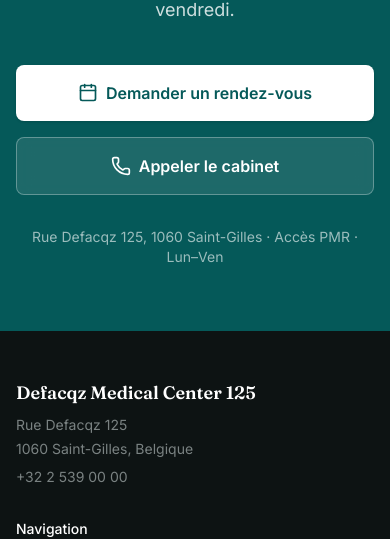
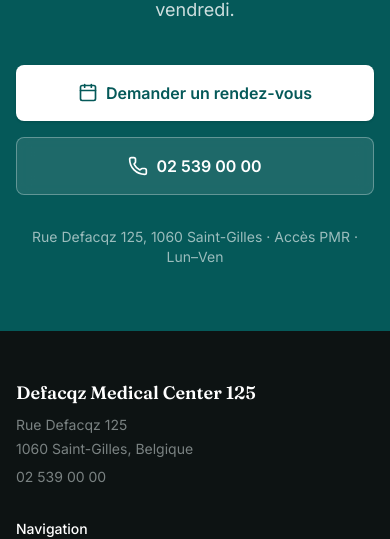
Before and after one commit to Fugushiva/defacqz-medical, a Next.js app: page / in a window 390 px wide. Shown: the part 6796-7335 px from the top of the page. Built offline with nearby package versions, Linux system fonts and the light colour scheme.

Commit message:
fix(P0): centralize phone number in lib/constants.ts — 02 539 00 00 canonical, Footer + CTAFinale + contact sidebar updated

```diff
--- a/app/contact/page.tsx
+++ b/app/contact/page.tsx
@@ -1,6 +1,7 @@
 import type { Metadata } from "next";
 import { Calendar, Phone, MapPin, Clock } from "lucide-react";
 import { ContactForm } from "@/components/forms/ContactForm";
+import { CONTACT } from "@/lib/constants";
 
 export const metadata: Metadata = {
   title: "Demandez votre rendez-vous en moins de 2 minutes",
@@ -38,10 +39,10 @@ const contactInfoItems = [
     title: "Téléphone",
     content: (
       <a
-        href="tel:+3225551234"
+        href={`tel:${CONTACT.phoneE164}`}
         className="text-brand-primary hover:underline focus-visible:outline-2 focus-visible:outline-offset-2 focus-visible:outline-brand-primary"
       >
-        02/555.12.34
+        {CONTACT.phoneDisplay}
       </a>
     ),
   },
@@ -72,12 +73,12 @@ const contactInfoItems = [
     title: "Doctoranytime",
     content: (
       <a
-        href="https://www.doctoranytime.be"
+        href={CONTACT.doctoranytimeUrl}
         target="_blank"
         rel="noopener noreferrer"
         className="text-brand-primary hover:underline focus-visible:outline-2 focus-visible:outline-offset-2 focus-visible:outline-brand-primary"
       >
-        Réserver en ligne
+        Réserver en ligne →
       </a>
     ),
   },
--- a/components/layout/Footer.tsx
+++ b/components/layout/Footer.tsx
@@ -1,4 +1,5 @@
 import Link from "next/link";
+import { CONTACT, SITE } from "@/lib/constants";
 
 export function Footer() {
   const currentYear = new Date().getFullYear();
@@ -10,18 +11,18 @@ export function Footer() {
           {/* Identity */}
           <div>
             <p className="font-heading text-white text-lg font-semibold mb-2">
-              Defacqz Medical Center 125
+              {SITE.name}
             </p>
             <address className="not-italic text-sm text-neutral-400 space-y-1">
-              <p>Rue Defacqz 125</p>
-              <p>1060 Saint-Gilles, Belgique</p>
+              <p>{SITE.address.street}</p>
+              <p>{SITE.address.postalCode} {SITE.address.city}, {SITE.address.country}</p>
               <p className="mt-2">
                 <a
-                  href="tel:+3225390000"
+                  href={`tel:${CONTACT.phoneE164}`}
                   className="hover:text-white transition-colors"
                   aria-label="Appeler le cabinet"
                 >
-                  +32 2 539 00 00
+                  {CONTACT.phoneDisplay}
                 </a>
               </p>
             </address>
--- a/components/sections/CTAFinale.tsx
+++ b/components/sections/CTAFinale.tsx
@@ -1,5 +1,6 @@
 import Link from "next/link";
 import { Calendar, Phone } from "lucide-react";
+import { CONTACT } from "@/lib/constants";
 
 export function CTAFinale() {
   return (
@@ -29,11 +30,11 @@ export function CTAFinale() {
             Demander un rendez-vous
           </Link>
           <a
-            href="tel:+3225551234"
+            href={`tel:${CONTACT.phoneE164}`}
             className="inline-flex items-center justify-center gap-2 rounded-lg border border-white/30 bg-white/10 px-8 py-4 text-base font-semibold text-white backdrop-blur-sm transition-all hover:bg-white/20 focus-visible:outline-2 focus-visible:outline-offset-2 focus-visible:outline-white"
           >
             <Phone className="size-5" aria-hidden="true" />
-            Appeler le cabinet
+            {CONTACT.phoneDisplay}
           </a>
         </div>
 
--- /dev/null
+++ b/lib/constants.ts
@@ -0,0 +1,33 @@
+/**
+ * Centralized site constants.
+ * Single source of truth for contact info, URLs, and other shared values.
+ */
+
+export const SITE = {
+  name: "Defacqz Medical Center 125",
+  shortName: "DMC 125",
+  url: "https://defacqz-medical.vercel.app",
+  address: {
+    street: "Rue Defacqz 125",
+    city: "Saint-Gilles",
+    postalCode: "1060",
+    country: "Belgique",
+    countryCode: "BE",
+  },
+} as const;
+
+export const CONTACT = {
+  /** Canonical phone number — E.164 format for tel: links */
+  phoneE164: "+3225390000",
+  /** Display format for Belgian local style */
+  phoneDisplay: "02 539 00 00",
+  /** International display format */
+  phoneIntl: "+32 2 539 00 00",
+  email: "contact@defacqz-medical.be",
+  doctoranytimeUrl: "https://www.doctoranytime.be/d/neurochirurgien/saint-gilles",
+} as const;
+
+export const HOURS = {
+  days: "Lun–Ven",
+  label: "Consultations sur rendez-vous",
+} as const;
```
